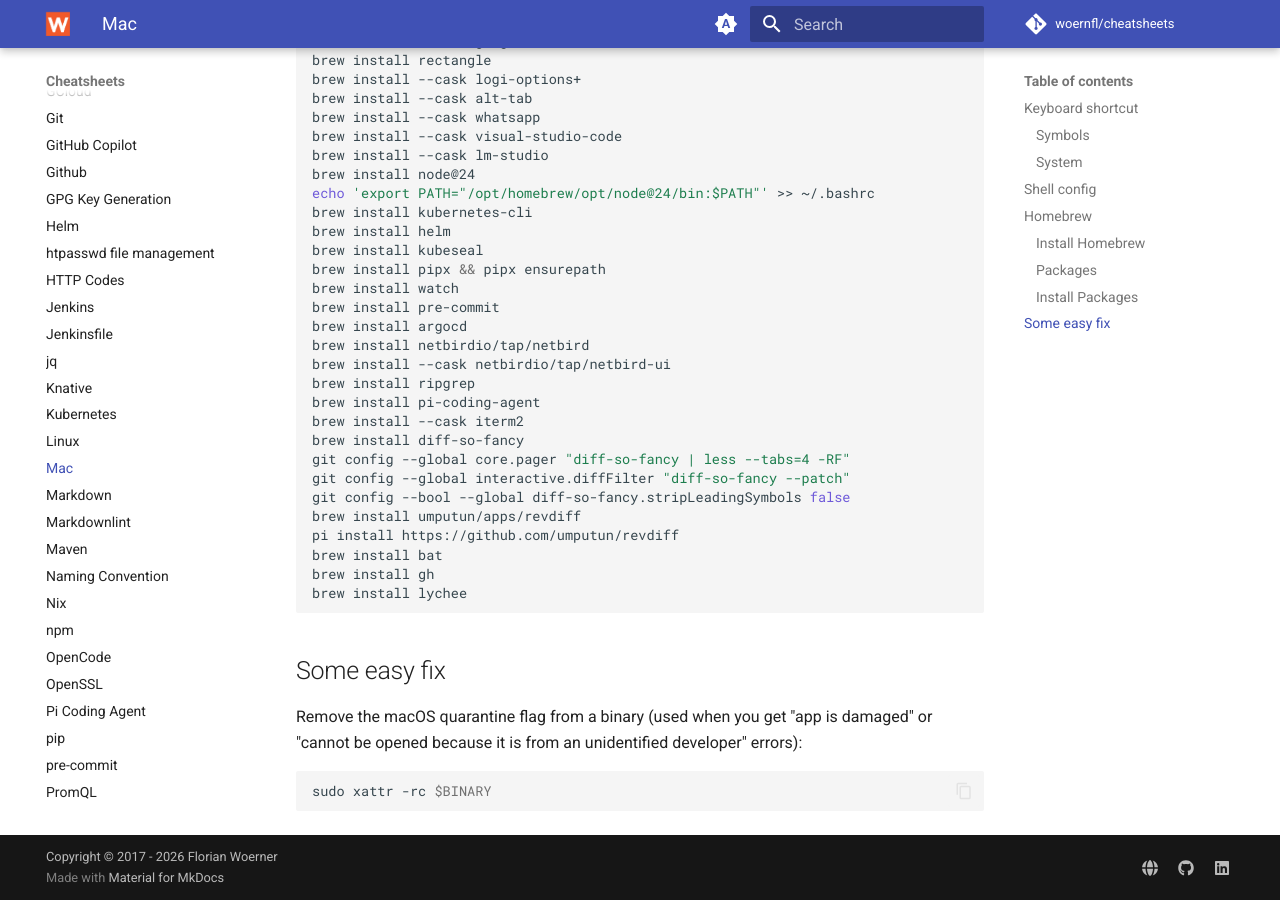
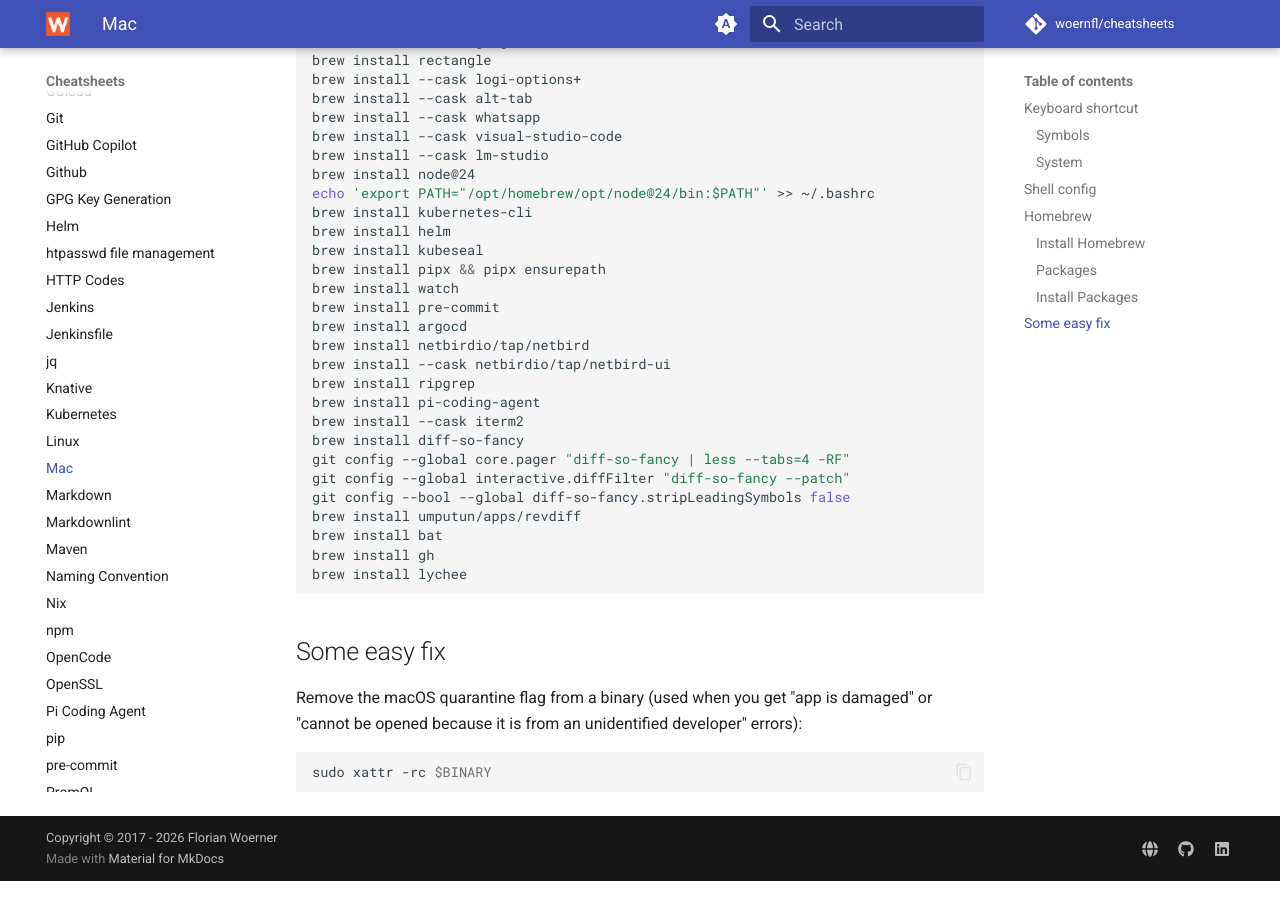
Before and after one commit to woernfl/cheatsheets, an MkDocs documentation site: the page built from docs/mac.md, in a window 1280 px wide and 900 px high, scrolled down 2785 px. Built offline with MkDocs 1.6.1 and Material for MkDocs 9.7.7, drawn with Linux system fonts in a browser that asks for light colours; comment, search, counter and statistics services are not loaded.

Commit message:
Update mac.md

```diff
--- a/docs/mac.md
+++ b/docs/mac.md
@@ -120,7 +120,6 @@
 git config --global interactive.diffFilter "diff-so-fancy --patch"
 git config --bool --global diff-so-fancy.stripLeadingSymbols false
 brew install umputun/apps/revdiff
-pi install https://github.com/umputun/revdiff
 brew install bat
 brew install gh
 brew install lychee
```
